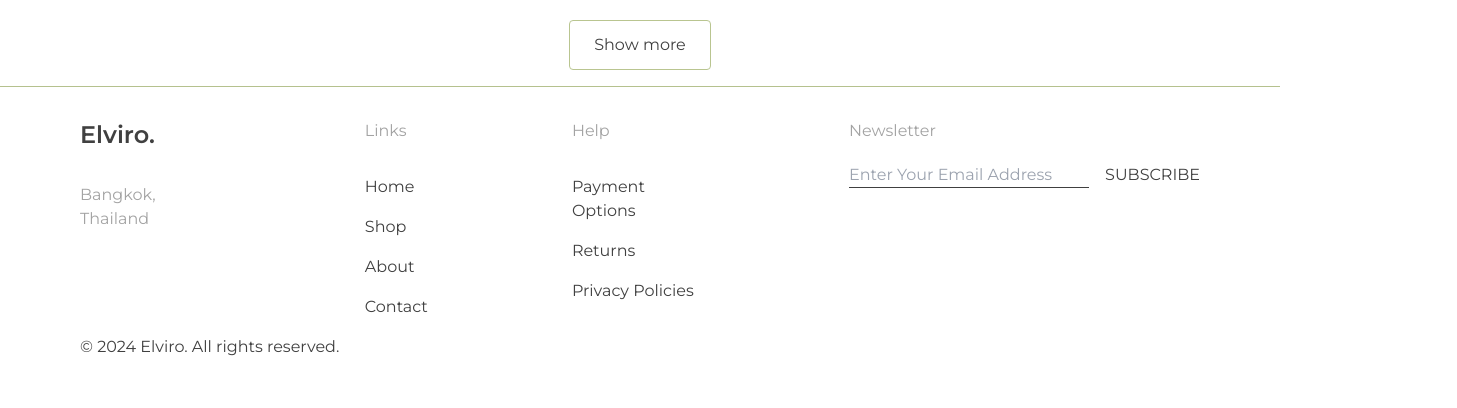
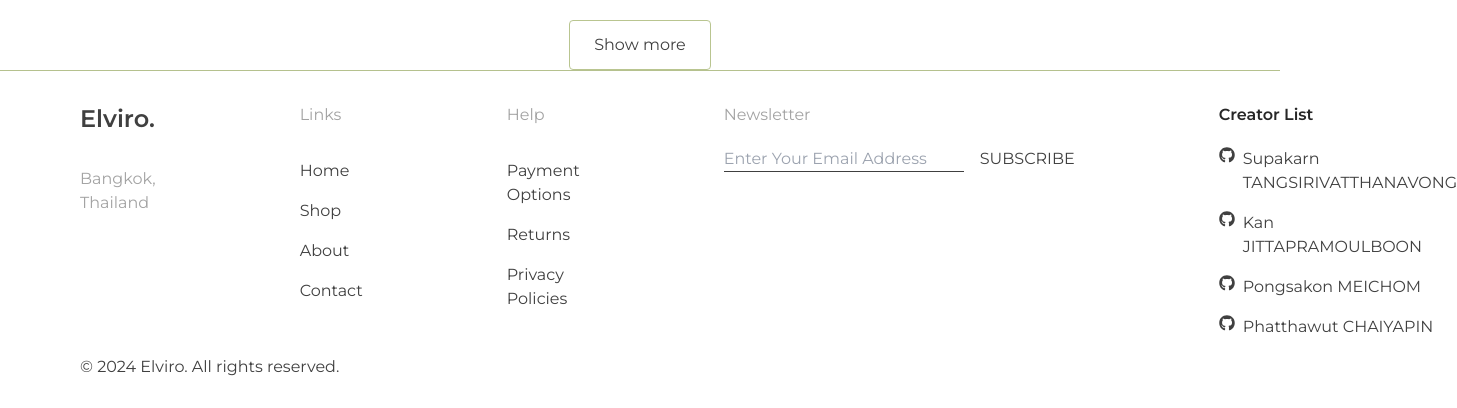
Before and after one commit to jsd7-group3-the-immortal-elf/elviro-frontend, a React (Vite) app: page / in a window 1280 px wide. Shown: the part 1118-1526 px from the top of the page, 1457 px wide, since content can reach past the window. Built offline with nearby package versions, Linux system fonts and the light colour scheme; no server answers.

Commit message:
fix footer margin + add github

```diff
--- a/src/components/Footer.jsx
+++ b/src/components/Footer.jsx
@@ -1,10 +1,10 @@
-import {Link} from 'react-router-dom'
+import { Link } from "react-router-dom";
+import { FaGithub } from "react-icons/fa";
 
 function Footer() {
 	return (
-		<div className="py-4">
 		<footer className="flex flex-col gap-4 p-4 md:py-8 md:px-20 border-t border-[#B5C18E]">
-				<div className="hidden md:flex gap-36">
+			<div className="hidden md:flex gap-36 justify-center mx-auto">
 				<ul className="flex flex-col gap-8">
 					<li>
 						<h3>Elviro.</h3>
@@ -59,10 +59,36 @@
 						</form>
 					</li>
 				</ul>
+				<ul className="lg:flex flex-col gap-4 hidden">
+					<li className="text-neutral-800 mb-1 font-semibold">Creator List</li>
+					<li className="flex gap-2">
+						<a target="_blank" href="https://github.com/supakarn-t">
+							<FaGithub />
+						</a>
+						Supakarn TANGSIRIVATTHANAVONG
+					</li>
+					<li className="flex gap-2">
+						<a target="_blank" href="https://github.com/jittakan2539">
+							<FaGithub />
+						</a>
+						Kan JITTAPRAMOULBOON
+					</li>
+					<li className="flex gap-2">
+						<a target="_blank" href="https://github.com/Charlee2543">
+							<FaGithub />
+						</a>
+						Pongsakon MEICHOM
+					</li>
+					<li className="flex gap-2">
+						<a target="_blank" href="https://github.com/Phatthawut">
+							<FaGithub />
+						</a>
+						Phatthawut CHAIYAPIN
+					</li>
+				</ul>
 			</div>
 			<p>&copy; 2024 Elviro. All rights reserved.</p>
 		</footer>
-		</div>
 	);
 }
 export default Footer;
```
Lines whose indentation alone changed are shown as unchanged.
